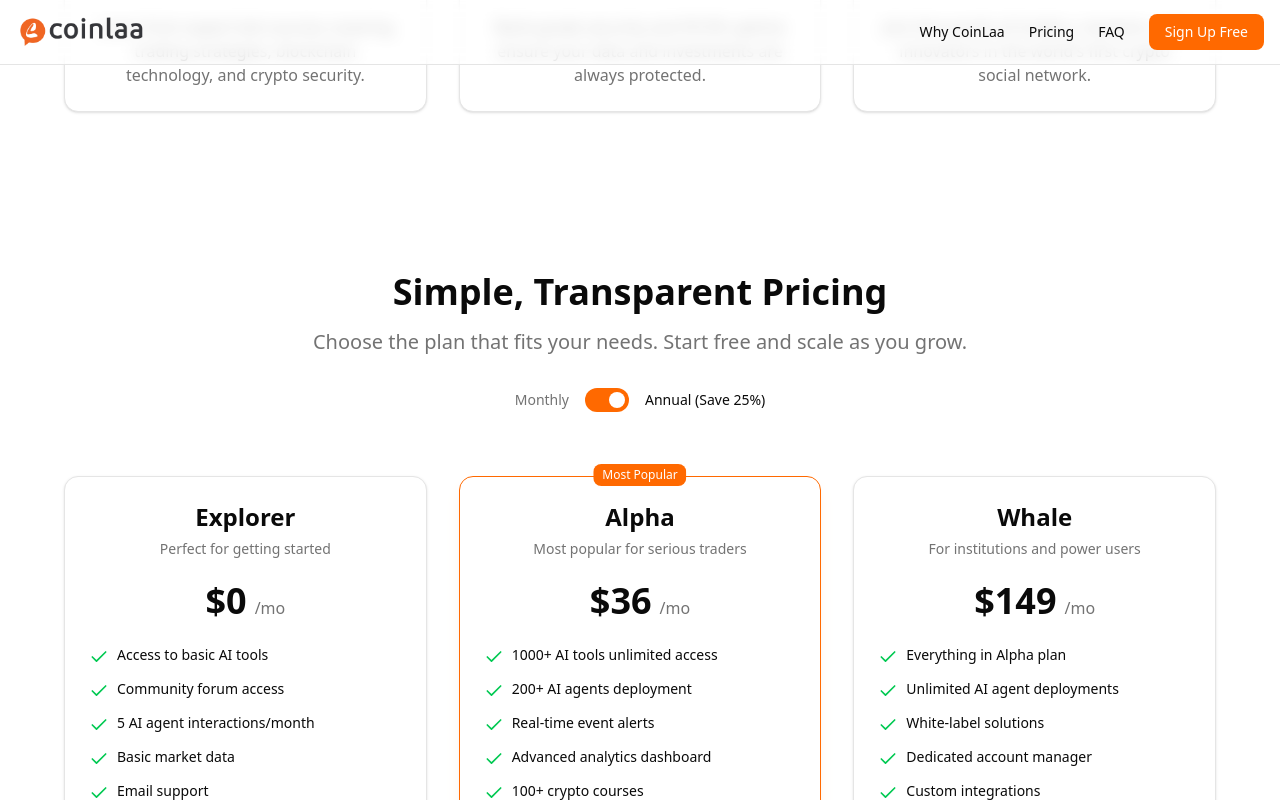
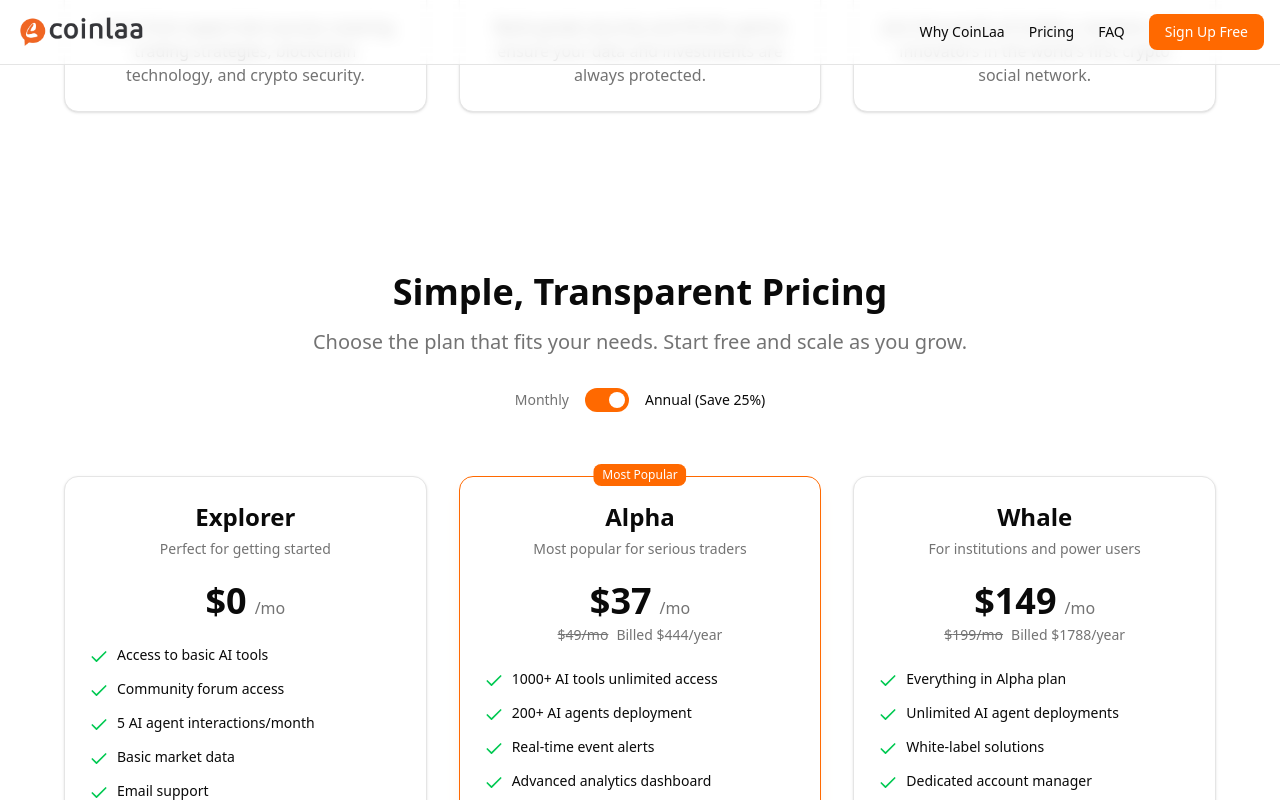
Before and after one commit to rajmp999/coinlaa-v3, a Next.js app: page / in a window 1280 px wide. Both pictures are taken after a click on the button 607 px from the left and 2120 px from the top of the page. Shown: the part 1720-2520 px from the top of the page. Built offline with nearby package versions, Linux system fonts and the light colour scheme.

Commit message:
fixed the pricing section

```diff
--- a/src/app/page.tsx
+++ b/src/app/page.tsx
@@ -14,14 +14,12 @@ export default function Home() {
   const [isAnnual, setIsAnnual] = useState(false)
   const [expandedFaq, setExpandedFaq] = useState<number | null>(null)
 
-  // Hardcoded pricing data
+  // Hardcoded pricing data (base monthly prices)
   const pricingPlans = [
     {
       name: "Explorer",
       description: "Perfect for getting started",
-      price: isAnnual ? 0 : 0,
-      yearlyPrice: 0,
-      originalPrice: null,
+      monthlyPrice: 0,
       features: [
         "Access to basic AI tools",
         "Community forum access",
@@ -35,9 +33,7 @@ export default function Home() {
     {
       name: "Alpha",
       description: "Most popular for serious traders",
-      price: isAnnual ? 36 : 49,
-      yearlyPrice: 432,
-      originalPrice: isAnnual ? 588 : 588,
+      monthlyPrice: 49,
       features: [
         "1000+ AI tools unlimited access",
         "200+ AI agents deployment",
@@ -54,9 +50,7 @@ export default function Home() {
     {
       name: "Whale",
       description: "For institutions and power users",
-      price: isAnnual ? 149 : 199,
-      yearlyPrice: 1788,
-      originalPrice: isAnnual ? 2388 : 2388,
+      monthlyPrice: 199,
       features: [
         "Everything in Alpha plan",
         "Unlimited AI agent deployments",
@@ -376,7 +370,13 @@ export default function Home() {
           </div>
 
           <div className="grid md:grid-cols-3 gap-8">
-            {pricingPlans.map((plan) => (
+            {pricingPlans.map((plan) => {
+              const monthlyPrice = plan.monthlyPrice
+              const annualMonthlyPrice = Math.round(monthlyPrice * 0.75) // 25% off
+              const annualTotal = annualMonthlyPrice * 12
+              const displayPrice = isAnnual ? annualMonthlyPrice : monthlyPrice
+
+              return (
               <Card key={plan.name} className={`relative ${plan.popular ? 'border-orange-500 shadow-lg shadow-orange-500/10' : ''}`}>
                 {plan.popular && (
                   <div className="absolute -top-4 left-1/2 transform -translate-x-1/2">
@@ -388,15 +388,15 @@ export default function Home() {
                   <CardDescription>{plan.description}</CardDescription>
                   <div className="mt-4">
                     <div className="flex items-baseline justify-center">
-                      <span className="text-4xl font-bold">${plan.price}</span>
+                      <span className="text-4xl font-bold">${displayPrice}</span>
                       <span className="text-muted-foreground ml-2">/mo</span>
                     </div>
-                    {/* {plan.originalPrice && (
-                      <div className="text-sm text-muted-foreground mt-1">
-                        <span className="line-through">${plan.originalPrice}/mo</span>
-                        <span className="text-green-600 ml-2">Save ${plan.originalPrice - plan.price}/mo</span>
+                    {isAnnual && monthlyPrice > 0 && (
+                      <div className="text-sm mt-1 text-center">
+                        <span className="text-muted-foreground line-through">${monthlyPrice}/mo</span>
+                        <span className="text-muted-foreground ml-2">Billed ${annualTotal}/year</span>
                       </div>
-                    )} */}
+                    )}
                   </div>
                 </CardHeader>
                 <CardContent>
@@ -426,7 +426,8 @@ export default function Home() {
                   </a>
                 </CardContent>
               </Card>
-            ))}
+              )
+            })}
           </div>
         </div>
       </div>
```
